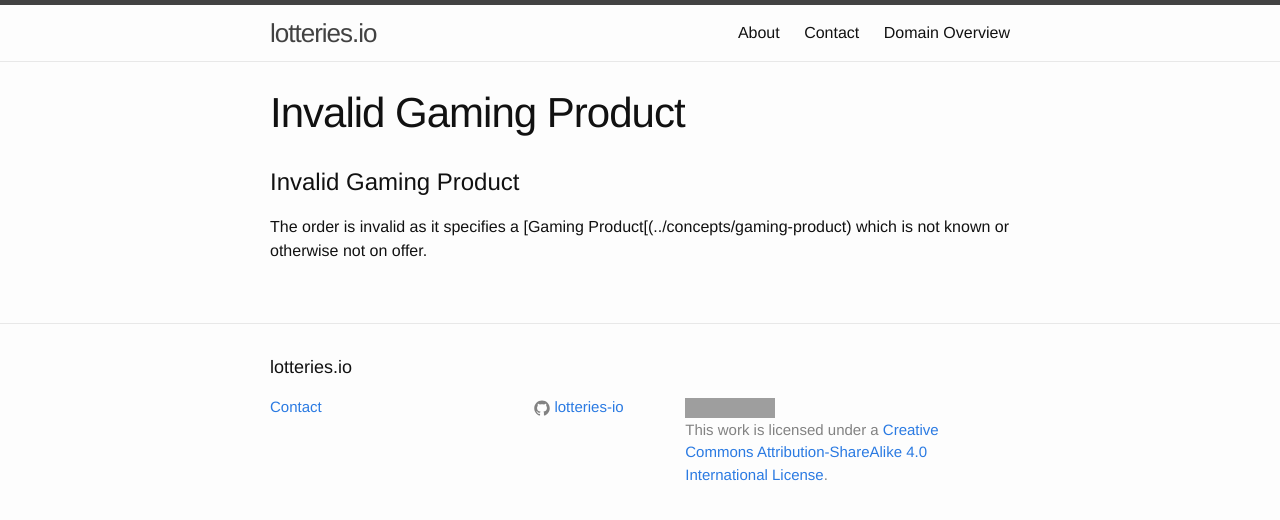
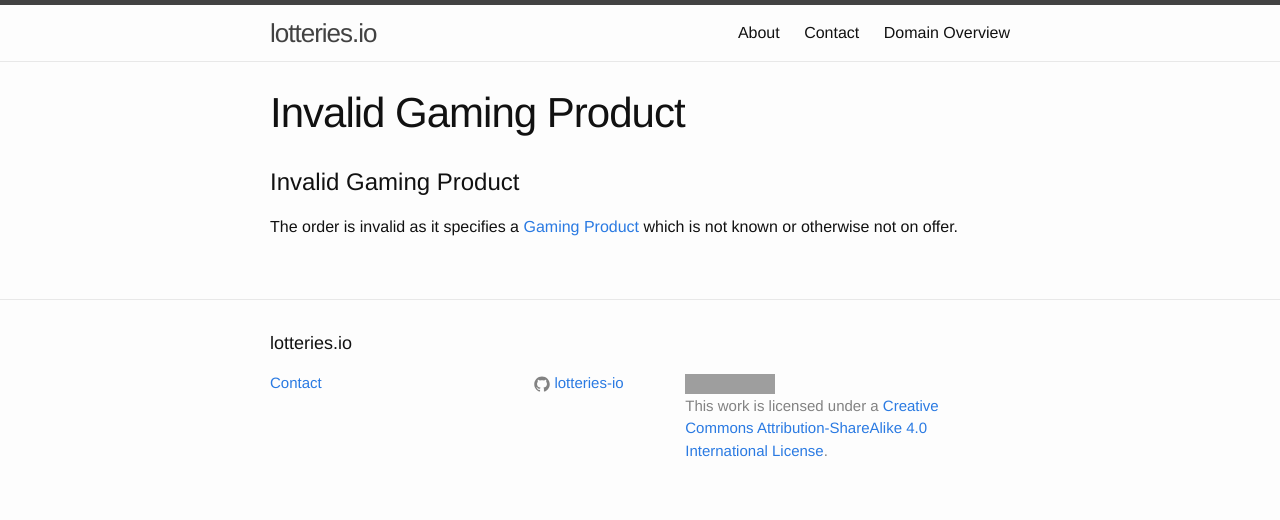
Before and after one commit to lotteries-io/lotteries-io.github.io, a Jekyll site: the page built from _problem-types/invalid-gaming-product.md, in a window 1280 px wide. Shown: the top 520 px of the page. Built offline with Jekyll 4.4.1, drawn with Linux system fonts in a browser that asks for light colours; grey boxes are pictures that could not be loaded.

Commit message:
Update invalid-gaming-product.md

```diff
--- a/_problem-types/invalid-gaming-product.md
+++ b/_problem-types/invalid-gaming-product.md
@@ -5,4 +5,4 @@ title: Invalid Gaming Product
 
 # Invalid Gaming Product
 
-The order is invalid as it specifies a [Gaming Product[(../concepts/gaming-product) which is not known or otherwise not on offer.
+The order is invalid as it specifies a [Gaming Product](../concepts/gaming-product) which is not known or otherwise not on offer.
```
